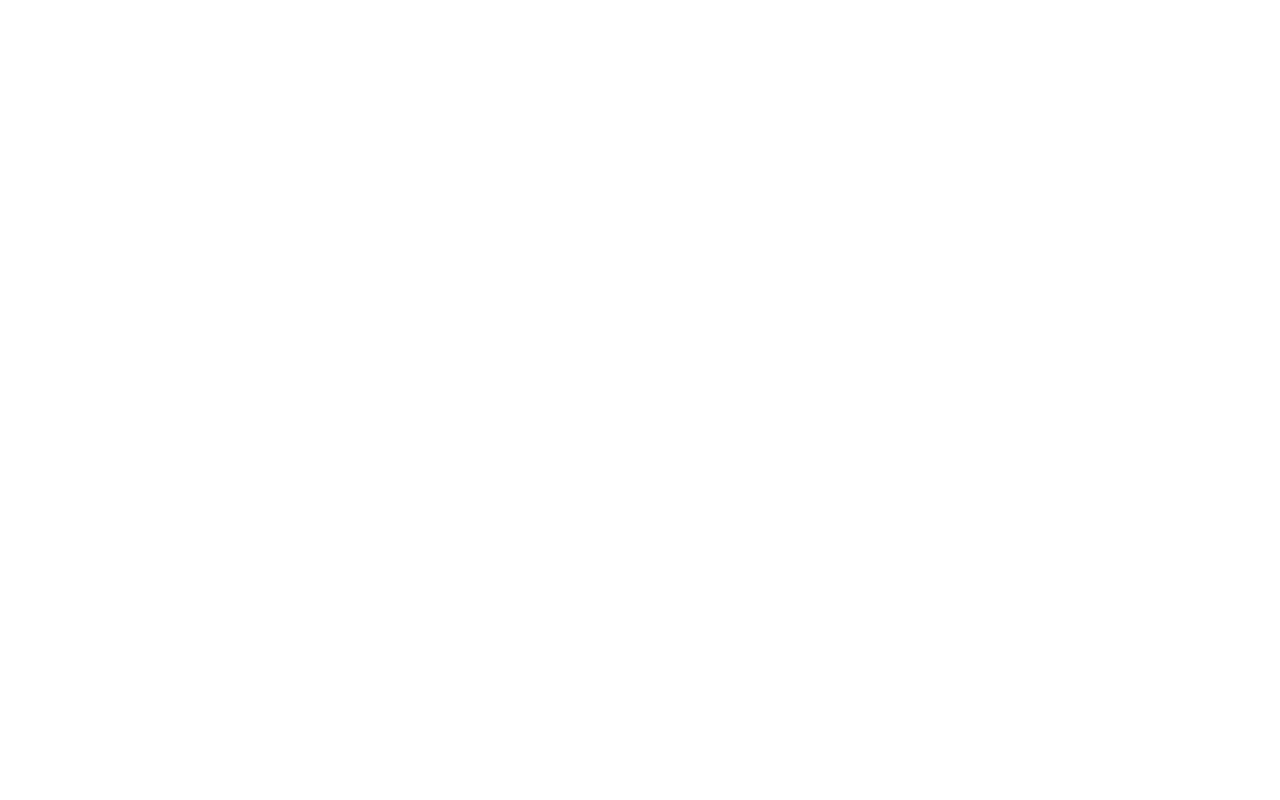
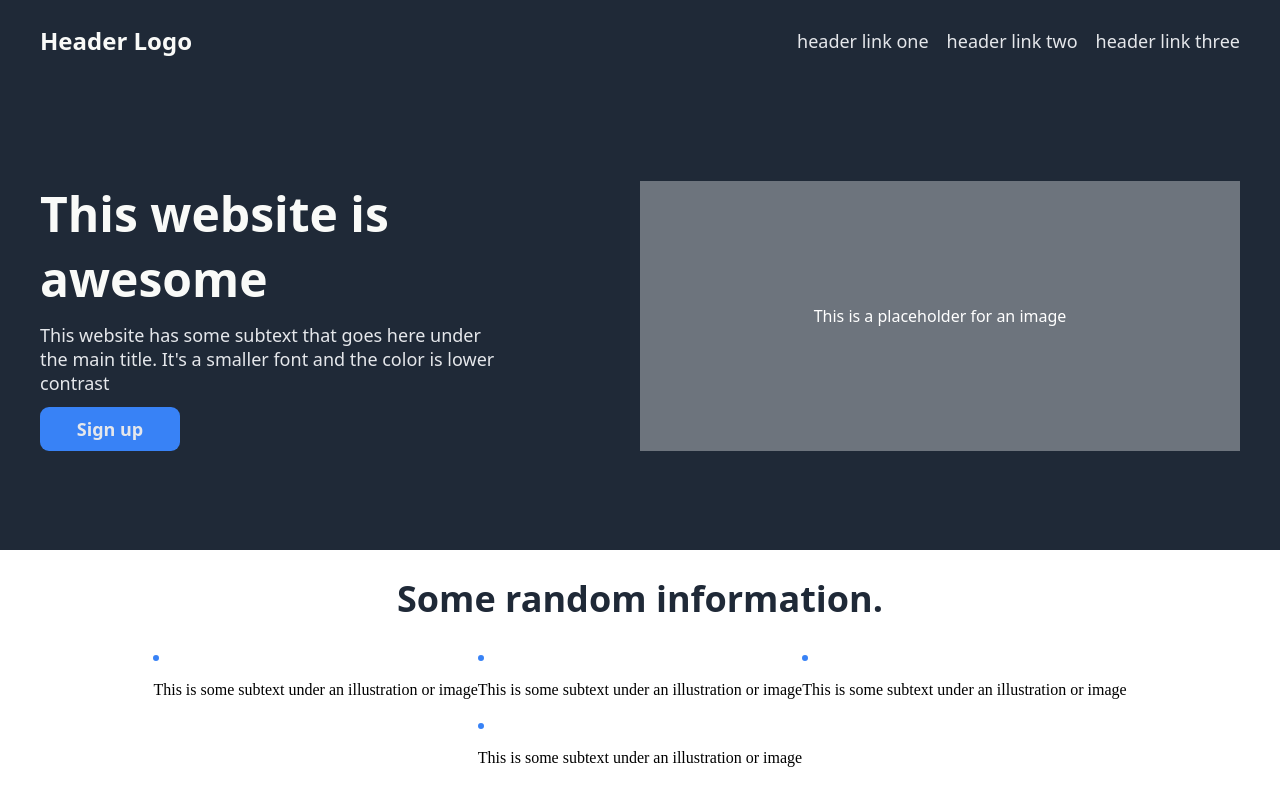
Before and after one commit to 0bscene-Heathen/T.O.P-Landing-page-project, a plain HTML site: page index.html in a window 1280 px wide. Drawn offline with Linux system fonts and the light colour scheme.

Commit message:
Code Header and Navbar
Finished coding the header and the navbar as per the example photo.
Partially coded the structure of the HTML initial plan and some css styling
for the page conent.

```diff
--- a/index.html
+++ b/index.html
@@ -3,9 +3,61 @@
     <head>
         <meta charset="UTF-8">
         <meta name="viewport" content="width=device-width, initial-scale=1.0">
+        <link rel="stylesheet" href="styles.css">
         <title>Document</title>
     </head>
     <body>
+        <header>
+            <div class="navbar">
+                <h3>Header Logo</h3>
+                <ul class="nav-links">
+                    <li><a href="">header link one</a></li>
+                    <li><a href="">header link two</a></li>
+                    <li><a href="">header link three</a></li>
+                </ul>
+            </div>
+            <div class="header-content">
+                <div class="sign-up">
+                    <h1>This website is awesome</h1>
+                    <p>This website has some subtext that goes here under the main title.
+                        It's a smaller font and the color is lower contrast
+                    </p>
+                    <button>Sign up</button>
+                </div>
+                <div class="photo-container">This is a placeholder for an image
 
+                </div>
+            </div>
+        </header>
+        <div class="content">
+            <h1>Some random information.</h1>
+            <div class="cards">
+                <div class="content-photo">
+                    <img>
+                    <p>This is some subtext under an illustration or image</p>
+                </div>
+                <div class="content-photo">
+                    <img>
+                    <p>This is some subtext under an illustration or image</p>
+                </div>
+                <div class="content-photo">
+                    <img>
+                    <p>This is some subtext under an illustration or image</p>
+                </div>
+                <div class="content-photo">
+                    <img>
+                    <p>This is some subtext under an illustration or image</p>
+                </div>
+            </div>
+        </div>
+        <div class="quote">
+
+        </div>
+        <div class="call2action">
+
+        </div>
+        <footer>
+
+        </footer>
     </body>
 </html>
--- a/styles.css
+++ b/styles.css
@@ -1,4 +1,126 @@
 body {
     display: flex;
     flex-direction: column;
+    margin: 0;
 }
+
+header {
+    display: flex;
+    flex-direction: column;
+    flex: auto;
+    background-color: #1F2937;
+    font-family: system-ui, -apple-system, BlinkMacSystemFont, 'Segoe UI', Roboto, Oxygen, Ubuntu, Cantarell, 'Open Sans', 'Helvetica Neue', sans-serif;
+    justify-content: start;
+    align-items: center;
+    gap: 100px;
+    height: 550px;
+}
+
+.navbar {
+    display: flex;
+    /* flex: auto; */
+    justify-content: center;
+    align-items: center;
+    width: 1200px;
+    gap: 12px;
+}
+
+h3 {
+    margin-right: auto;
+    font-size: 24px;
+    color: #F9FAF8;
+}
+
+.nav-links {
+    list-style-type: none;
+    padding: 0;
+    margin: 0;
+    display: flex;
+    margin-left: auto;
+    gap: 18px;
+}
+
+a {
+    text-decoration: none;
+    color: #E5E7Eb;
+    font-size: 18px;
+}
+
+.header-content {
+    width: 1200px;
+    display: flex;
+}
+
+.sign-up {
+    width: 472px;
+    display: flex;
+    flex-direction: column;
+    gap: 12px;
+    margin: right auto;
+}
+
+.sign-up h1 {
+    font-size: 48px;
+    color: #F9FAF8;
+    font-weight: 900;
+    font-family: system-ui, -apple-system, BlinkMacSystemFont, 'Segoe UI', Roboto, Oxygen, Ubuntu, Cantarell, 'Open Sans', 'Helvetica Neue', sans-serif;
+    margin: 0;
+}
+
+.header-content p {
+    font-size: 18px;
+    color: #E5E7Eb;
+    font-family: system-ui, -apple-system, BlinkMacSystemFont, 'Segoe UI', Roboto, Oxygen, Ubuntu, Cantarell, 'Open Sans', 'Helvetica Neue', sans-serif;
+    text-align: start;
+    margin: 0;
+}
+
+button {
+    background-color: #3882F6;
+    border-radius: 9px;
+    font-size: 18px;
+    color: #E5E7Eb;
+    font-family: system-ui, -apple-system, BlinkMacSystemFont, 'Segoe UI', Roboto, Oxygen, Ubuntu, Cantarell, 'Open Sans', 'Helvetica Neue', sans-serif;
+    padding: 10px;
+    font-weight: bold;
+    border-style: none;
+    width: 140px;
+}
+
+.photo-container {
+    width: 600px;
+    display: flex;
+    background-color: #6D747D;
+    text-align: center;
+    justify-content: center;
+    align-items: center;
+    color: white;
+    font-family: system-ui, -apple-system, BlinkMacSystemFont, 'Segoe UI', Roboto, Oxygen, Ubuntu, Cantarell, 'Open Sans', 'Helvetica Neue', sans-serif;
+    margin-left: auto;
+}
+
+.content {
+    display: flex;
+    flex-direction: column;
+    justify-content: center;
+    align-items: center;
+}
+
+.content h1 {
+    font-family: system-ui, -apple-system, BlinkMacSystemFont, 'Segoe UI', Roboto, Oxygen, Ubuntu, Cantarell, 'Open Sans', 'Helvetica Neue', sans-serif;
+    font-size: 36px;
+    font-weight: 900;
+    color: #1F2937;
+}
+
+.cards {
+    display: flex;
+    flex-wrap: wrap;
+    justify-content: center;
+    align-items: center;
+}
+
+.content-photo img{
+    border: 3px solid #3882F6;
+    border-radius: 9px;
+}
```
